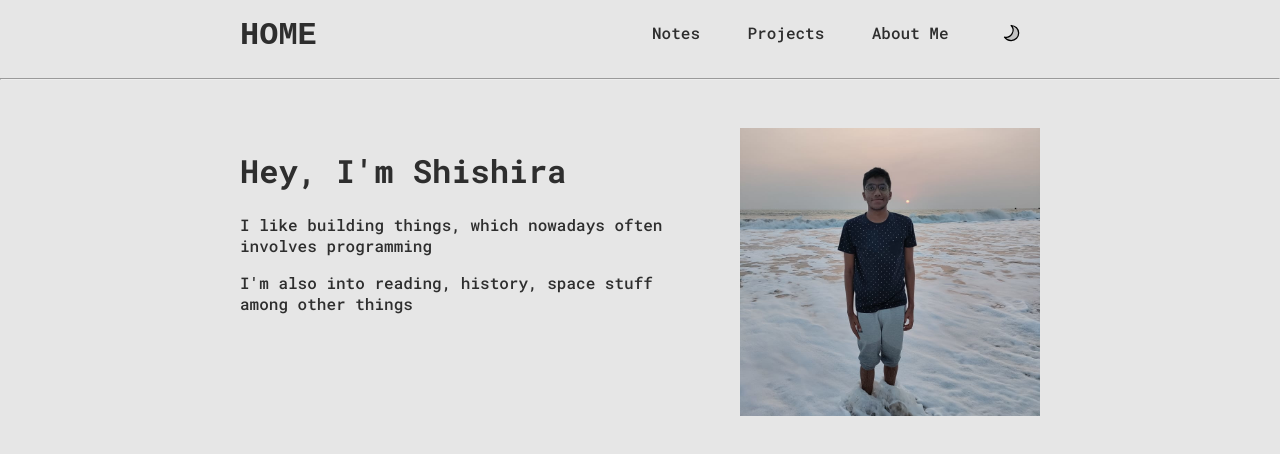
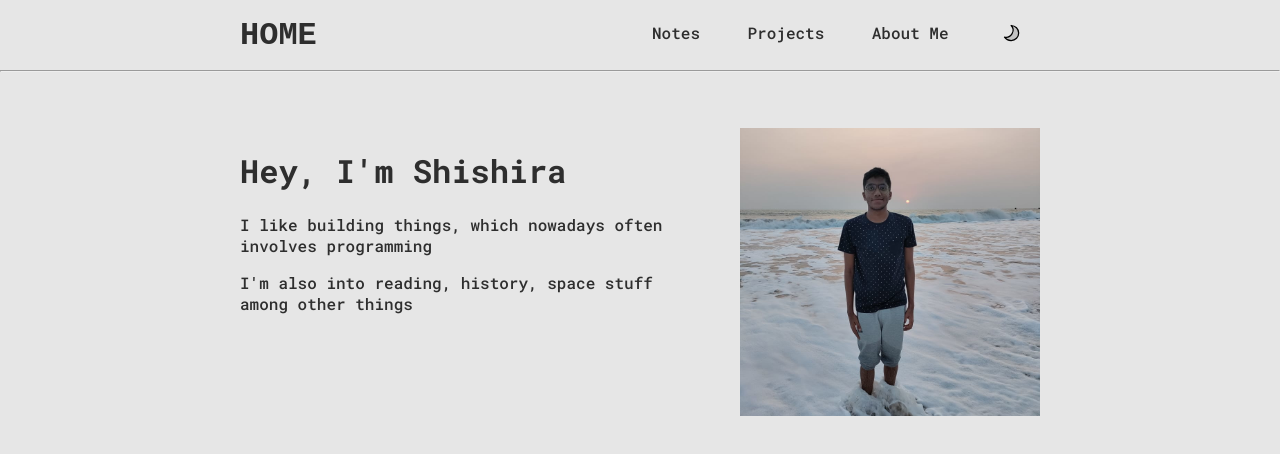
Before and after one commit to shishiraiyar/shishiraiyar.github.io, a SvelteKit app: page / in a window 1280 px wide. Shown: the top 454 px of the page. Built offline with nearby package versions, Linux system fonts and the light colour scheme.

Commit message:
Bug fix: Text goes above navbar <hr> on scroll

```diff
--- a/src/components/Navbar.svelte
+++ b/src/components/Navbar.svelte
@@ -93,5 +93,9 @@
         border: 1px solid var(--card-border-color);
     }
 
+    hr {
+        margin: 0;
+    }
+
 
 </style>
```
